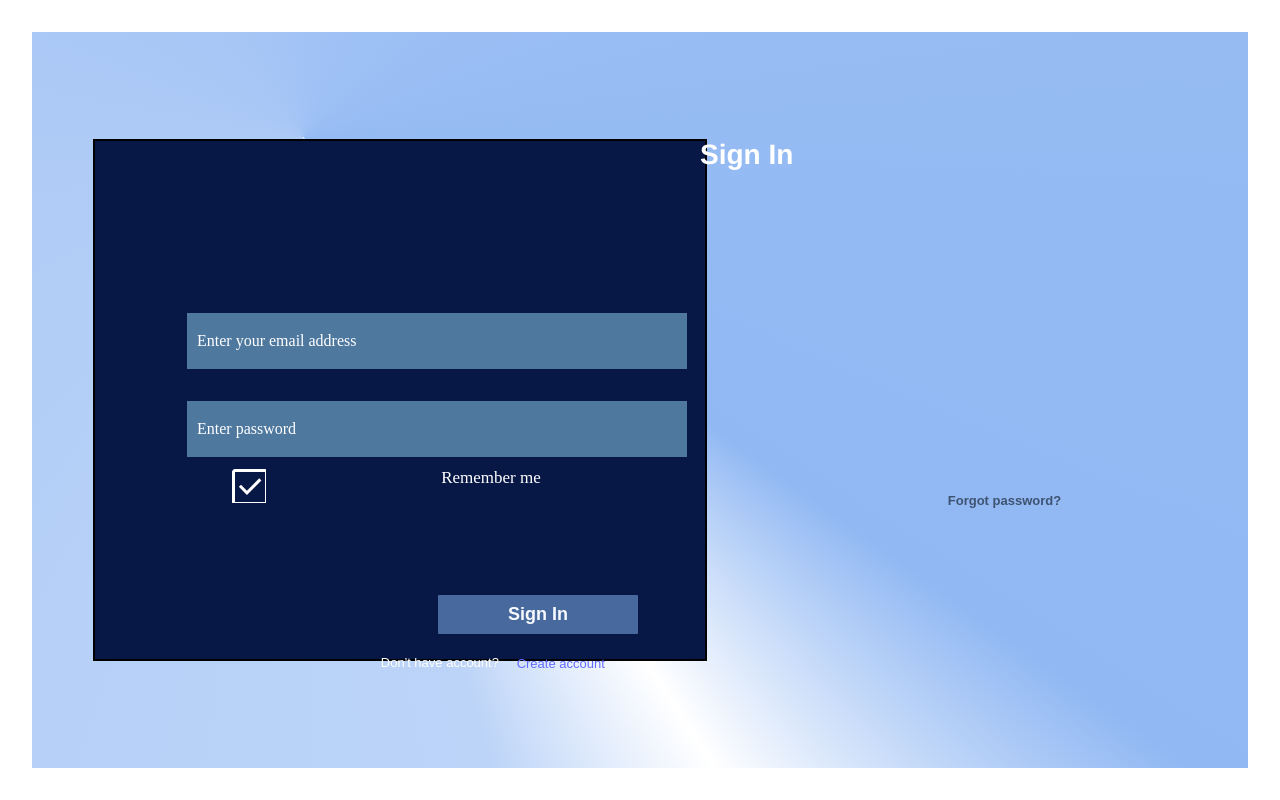
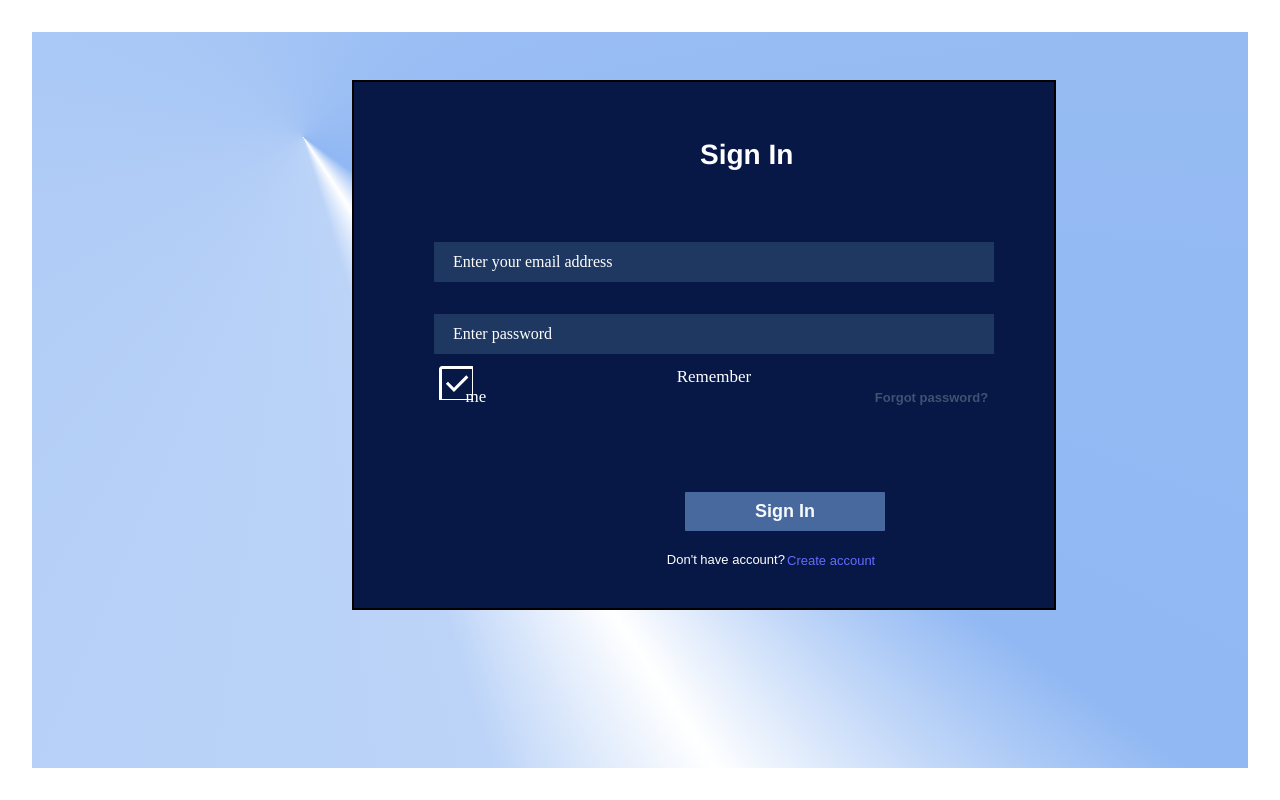
Before and after one commit to Sylvie-sys/HRM-group1, a React (Vite) app: page /login in a window 1280 px wide. Built offline with nearby package versions, Linux system fonts and the light colour scheme.

Commit message:
some tsx and  responsiveness

```diff
--- a/src/Components/login-page/calling.tsx
+++ b/src/Components/login-page/calling.tsx
@@ -26,50 +26,24 @@ const Components =() =>{
 
 return (
 <div className="create">
-    {/* <TextInp  type="text" name="fullNames" label="FullName*" helperText="SupportingText"/> <br />
-    <span>SupportingText</span>
-    <TextInp type="password" name="password" label="password*"/> <br />
-    <span>SupportingText</span>
-    <TextInp type="email" name="email" label="Email*"/>
-    <span>SupportingText</span> */}
-
-
-
-    <form action="" onSubmit={loginAction} className="form">
-         {/* <div className="line3"></div>*/}
+    <form action="" onSubmit={loginAction} className="login-form">
          <h1 className="login">Sign In</h1>
         <div className="email">
-        {/* <img src="src/assets/mail.svg" alt="" className='mail'/> */}
         <TextFieldExplained onChange={onEmailChange}  name="name" type="text" variant="two" label="Enter your email address" helperText="Remember me"/>
         </div>
         <div className="pass">
-        {/* <img src="src/assets/password.svg" alt="" className='lock'/> */}
         <TextFieldExplained
         icon={<img src="" alt="" className='icon'/>}
         onChange={onPasswordChange} name="password"
         type="password" variant="two" label="Enter password"/>
         <Link to={""} className="passli">Forgot password?</Link>
         </div>
-        {/* <div className="login-svgs">
-        <img src="src/assets/twitter.svg" alt="" className="twitter"/>
-        <img src="src/assets/facebook.svg" alt="" className="facebook"/>
-        <img src="src/assets/google.svg" alt="" className="google"/>
-        </div> */}
         <div className='btn'>
     <button type='button' className='fil'>
     Sign In
     </button>
     <svg xmlns="http://www.w3.org/2000/svg" height="48" width="48"><path d="M20.95 31.95 35.4 17.5l-2.15-2.15-12.3 12.3L15 21.7l-2.15 2.15ZM9 42q-1.2 0-2.1-.9Q6 40.2 6 39V9q0-1.2.9-2.1Q7.8 6 9 6h30q1.2 0 2.1.9.9.9.9 2.1v30q0 1.2-.9 2.1-.9.9-2.1.9Zm0-3h30V9H9v30ZM9 9v30V9Z"/></svg>
-    <p>Don't have account?</p>
-    {/* <img src="src/assets/check-box.svg" alt="" className="check"/>  */}
-   {/* <div className='signup-or'>
-    <span className='signup'>Do you have an accout? <a href='#'>Sign up</a></span>
-    <div>
-      <span className="or">Or login with</span>
-      <div className='line1'></div>
-      <div className='line2'></div>
-    </div>
-    </div> */}
+    <p className="dont">Don't have account?</p>
    <Link to="" >Create account</Link>
   </div>
     </form>
--- a/src/Components/login-page/index.tsx
+++ b/src/Components/login-page/index.tsx
@@ -28,7 +28,7 @@ export const TextFieldExplained = ({ name, type = "text",  variant =  "one", lab
         emptyInput = "not-empty";
     }
 
-    return <div className={`txt-field ${variant} ${emptyInput}`} >
+    return <div className={`txt-field-login ${variant} ${emptyInput}`} >
 
         <input id={inputId} name={name} type={type} onChange={v=>{
             setInputValue(v.target.value);
--- a/src/Components/login-page/style.css
+++ b/src/Components/login-page/style.css
@@ -13,7 +13,7 @@ html, body{
 position: relative;
 top: 1px;
 } */
-.form{
+.login-form{
     position: fixed;
    background-color: #071746;
     width:  55%;
@@ -22,7 +22,7 @@ top: 1px;
    top: 5em;
    border: 2PX solid black;
 }
-.txt-field{
+.txt-field-login{
     height: 40px;
     width: 80%;
     position: relative;
@@ -32,7 +32,7 @@ top: 1px;
     top: 8em;
     border: none;
 }
-.txt-field input{
+.txt-field-login input{
     height: 100%;
     width: 100%;
     position: relative;
@@ -43,27 +43,27 @@ top: 1px;
     outline: none;
     background-color: #1e3861;
 }
-.txt-field input:valid ~ span.error-text{
+.txt-field-login input:valid ~ span.error-text{
     display: none;
 }
-.txt-field input:not(:valid) ~ span.helper-text{
+.txt-field-login input:not(:valid) ~ span.helper-text{
     display: none;
 }
-.txt-field input:not(:valid) ~ span.error-text{
+.txt-field-login input:not(:valid) ~ span.error-text{
     color: red;
    font-size: 12px;
    font-weight: 300;
-   /* font-family: sans-serif; */
+
 }
-.email .txt-field input ~ span.helper-text{
+.email .txt-field-login input ~ span.helper-text{
     font-size: 17px;
     position: relative;
     color: white;
-    left: 54px;
-    top: 99px;
+    margin-right: 28em;
+    top: 85px;
    font-weight: 500;
   }
-.txt-field label{
+.txt-field-login label{
     position: absolute;
     top: 50%;
     left: 19px;
@@ -80,7 +80,7 @@ a{
     text-decoration: none;
     color: #465d80;
     position: relative;
-    left: 43.9em;
+    left: 45.7em;
     top: 5.5em;
     font-weight: 800;
     font-size: 13px;
@@ -88,22 +88,21 @@ a{
 .passli{
     position: relative;
     color: #3e5372;
-    left: 46.5em;
+    left: 17.5em;
     top: 10em;
    font-weight: bold;
    font-family: Arial, Helvetica, sans-serif;
   }
 
-p{
+.dont{
     color: white;
     position: relative;
     font-size: 13px;
-    left: 34.6em;
+    left: 37.6em;
     top: 6.8em;
 }
  /* Variants */
 .txt-field.two input{
-
     color: white;
     /* background-color: #787d8d; */
 }
@@ -131,15 +130,6 @@ p{
     color: #4b5063;
 
 }
-/* .txt-field.three{
-background-color: white;
-border-bottom:1px solid #242424;
-}
-
-.txt-field.three input:focus ~ label, .two.not-empty label{
-    top: 14px;
-    color: hsl(209deg 100% 55%);
-} */
 .login{
     position: fixed;
     color: white;
@@ -149,81 +139,6 @@ border-bottom:1px solid #242424;
     font-weight: 800;
     font-family: 'Franklin Gothic Medium', 'Arial Narrow', Arial, sans-serif;
 }
-
-/*.or{
-color: #787d8d;
-position: relative;
-top: 66px;
-left: 129px;
-}
-.signup{
-    color: #787d8d;
-    position: relative;
-    top: 20px;
-
-}
-.signup-or{
-position: relative;
-top: 62px;
-left: 230px;
-}
-.signup-or a{
-  text-decoration: none;
-  color: hsl(209deg 100% 55%);
-}
-.mail{
-   background-color: white;
-   font-size: 0.70em;
-    position: fixed;
-    font-weight: 700;
-    margin-left: 5.8em;
-    margin-top: 4.2em;
-    height: 18px;
-    width: 18px;
-}
-.lock{
-    background-color: white;
-    font-size: 0.70em;
-    /*color: #444a53;
-     position: fixed;
-     font-weight: 700;
-     margin-left: 5.8em;
-     margin-top: 4.2em;
-     height: 18px;
-     width: 18px;
-}
-.login-svgs{
-   position: fixed;
-   margin-top: 19.8em;
-   margin-left: 11em;
-}
-.twitter{
-  width: 32px;
-  height: 32px;
-}
-.facebook{
-    width: 32px;
-    height: 32px;
-}
-.google{
-    width: 32px;
-  height: 32px;
-}
-.line1{
-    height: 1px;
-    width: 96px;
-    background-color: #787d8d;;
-    position: relative;
-    left: 16em;
-    top: 3.8em;
-}
-.line2{
-    height: 1px;
-    width: 90px;
-    background-color: #787d8d;;
-    position: relative;
-    top: 3.8em;
-}*/
 .line3{
     height: 1px;
     width: 106px;
@@ -237,7 +152,7 @@ svg{
   height: 40px;
   width: 40px;
   position: relative;
-  left: 16em;
+  left: 13.5em;
   bottom: 60PX;
 }
 .btn{
@@ -264,24 +179,3 @@ background-color: white;
 padding: 9px 69px;
 color: #3a5b8b;
 }
-
-/*.txt-field.one  input:focus ~ label{
-      background-color: none;
-          color: white;
-        }
-.check{
-    height: 26px;
-    width: 26px;
-    color: white;
-    position: relative;
-    left: 20em;
-    top: 10px;
-}
-img.icon{
-    position: absolute;
-    top: 50%;
-    left: 8px;
-    transform: translateY(-50%);
-    z-index: 10;
-    width: 20px;
-}
--- a/src/Components/signup/index.tsx
+++ b/src/Components/signup/index.tsx
@@ -38,6 +38,7 @@ const Signup = () => {
                     <div className='header-text'>
                         <h3>Create Account</h3>
                     </div>
+                    <div className="signup-txt-flds">
                     <div className="input-field1">
                         <TextFieldExplained name="name" type="text" variant="two" label="FirstName" />
                         <TextFieldExplained name="name" type="text" variant="two" label="LaststName" />
@@ -48,11 +49,12 @@ const Signup = () => {
                     <div className="input-field3">
                         <TextFieldExplained onChange={onPasswordChange} name="passcode" type="password" variant="two" label="Password" />
                         <TextFieldExplained onChange={onPasswordChange} name="passcode" type="password" variant="two" label="Re-type Password" />
-
+                    </div>
                     </div>
                     <button className='signup-btn'>SIGN UP</button>
                     <div className="end">
-                        <h5>Already have an account?Sign in now</h5>
+                        <h5 className="already">Already have an account?</h5>
+                    <a href="#" className="signinlink"> Sign in now</a>
                     </div>
                 </form>
             </div>
--- a/src/Components/signup/signup.css
+++ b/src/Components/signup/signup.css
@@ -28,13 +28,11 @@ color: #FFFFFF;
 
 .container {
     box-sizing: border-box;
-
     width: 100%;
     max-width: 800px;
     height: 600px;
     margin: 0 auto;
     top: 100px;
-
     background: linear-gradient(0deg, rgba(0, 0, 0, 0.2), rgba(0, 0, 0, 0.2)), #213861;
     border: 1px solid #000000;
     box-shadow: 0px 4px 4px rgba(0, 0, 0, 0.25);
@@ -42,9 +40,11 @@ color: #FFFFFF;
     flex-direction: column;
     align-items: center;
     justify-content: center;
-
 }
-
+.signup-txt-flds{
+      position: relative;
+      top: 92px;
+}
 .form {
 
     /* position: absolute; */
@@ -122,9 +122,27 @@ position: absolute;
 max-width: 100%;
 width: 250px;
 height: 50px;
-left: 850px;
-top: 48%;
+left: 40em;
+top: 71%;
+border-radius: none;
+color: white;
 background: #4E789E;
+}
+.end .signinlink{
+ color: #4E789E;
+ text-decoration: none;
+ display: flex;
+flex-direction: row;
+top: -1.5em;
+font-size: 15px;
+margin-left: -27.5em;
+}
+.already{
+position: relative;
+margin-top: 13em;
+font-size: 14px;
+margin-left: 82px;
+
 }
 .end{
     /* position: absolute; */
@@ -140,35 +158,6 @@ line-height: 22px;
 
 color: #FFFFFF;
 }
-
-
-/* .header-text {
-    margin-bottom: 100px;
-}
-
-
-.input-fieldEmail input{
-    position: relative;
-    padding: 10px -10px;
-
-}
-.signup-btn{
-    display: flex;
-flex-direction: row;
-justify-content: center;
-align-items: center;
-padding: 0px;
-gap: 10px;
-
-position: absolute;
-width: 250px;
-height: 50px;
-left: 575px;
-top: 574px;
-
-background: #4E789E;
-} */
-
 @media (max-width: 680px) {
 
     .input-field1,
```
